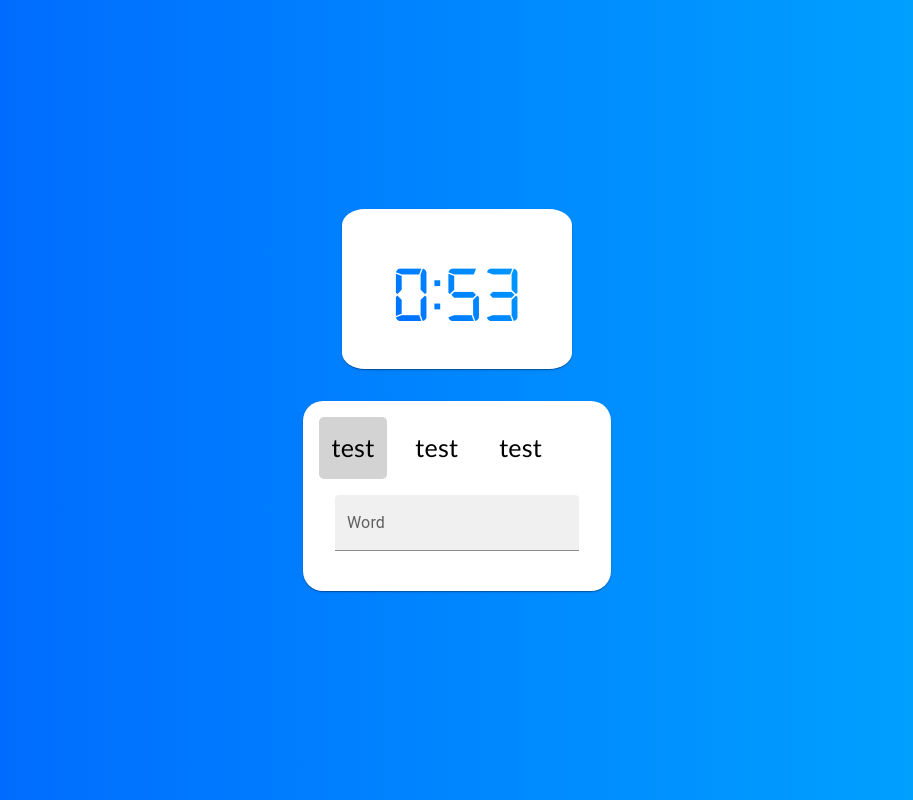
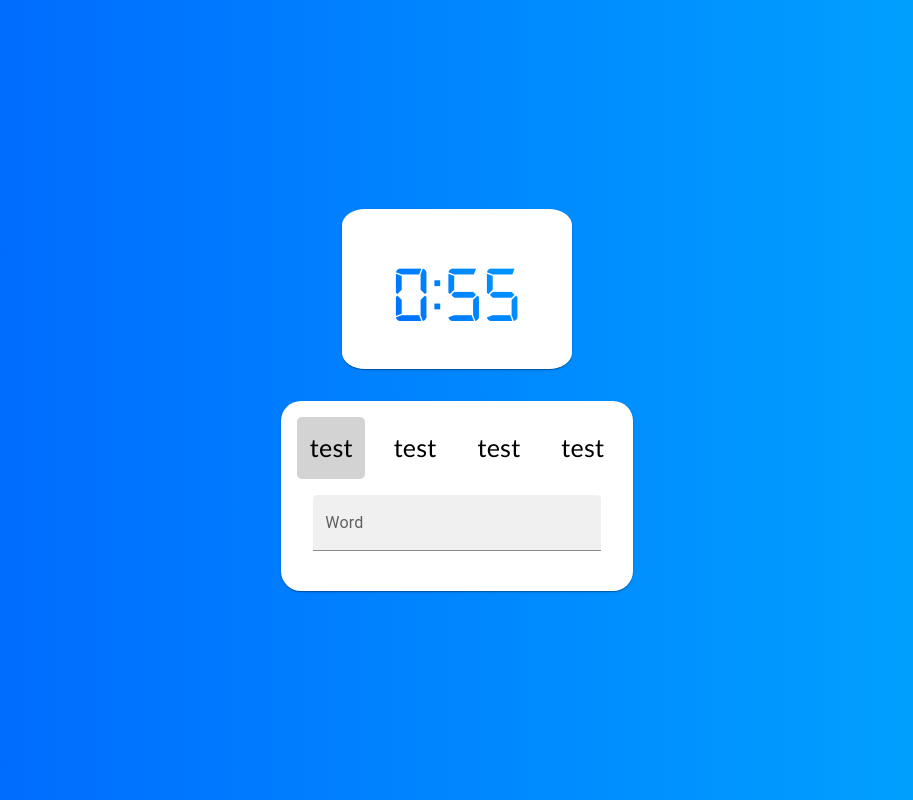
Before and after one commit to odev954/typing-game, a React app: page / in a window 1280 px wide. Shown: the whole page, without its empty margins (183-1096 px from the left). Built offline with nearby package versions, Linux system fonts and the light colour scheme.

Commit message:
CENTERING TEXT FIELD!

```diff
--- a/src/app/App.tsx
+++ b/src/app/App.tsx
@@ -10,7 +10,7 @@ export default function App()
         <div className="container">
             <Clock />
             <ScoreRecorder />
-            <TypeTracker Text={'test test test'}/>
+            <TypeTracker Text={'test test test test'}/>
         </div>
     )
 }
--- a/src/components/Clock/Clock.css
+++ b/src/components/Clock/Clock.css
@@ -39,7 +39,7 @@
     -webkit-text-fill-color: transparent;
 }
 
-@font-face{
+@font-face {
     font-family:'digital-clock-font';
     src: url('../../../public/fonts/digital-7.ttf');
-   }
+}
--- a/src/components/TypeTracker/TypeTracker.css
+++ b/src/components/TypeTracker/TypeTracker.css
@@ -3,11 +3,21 @@
     height: fit-content;
     margin: 1em;
     border-radius: 20px;
+    display: flex;
+    justify-content: center;
+}
+
+.tracker.card-content {
+    width: fit-content;
+    height: fit-content;
+    display: flex;
+    flex-direction: column;
     justify-content: center;
 }
 
 .tracker.word-input {
     margin: 1em;
+    width: auto;
 }
 
 .tracker.word.completed {
--- a/src/components/TypeTracker/TypeTracker.tsx
+++ b/src/components/TypeTracker/TypeTracker.tsx
@@ -61,7 +61,7 @@ export default function TypeTracker(props: TypeTrackerProps) : JSX.Element
             >
                 <Alert severity="error">Wrong! You had a typo error! Try again...</Alert>
             </Snackbar>
-            <CardContent>
+            <CardContent className="tracker card-content">
                 {
                     sections.map((section, sectionIndex) =>
                         <Grid container spacing={2}>
```
